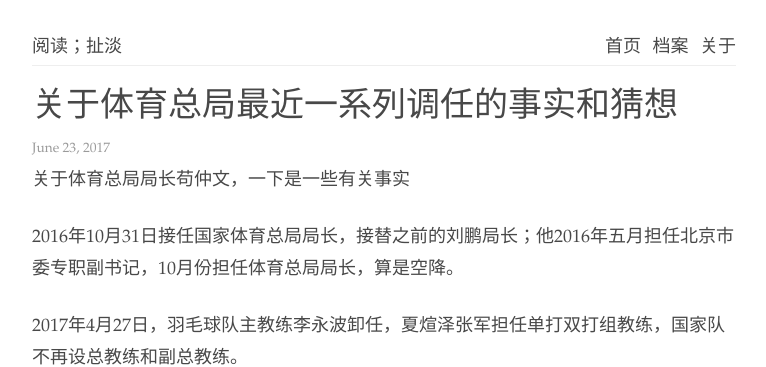
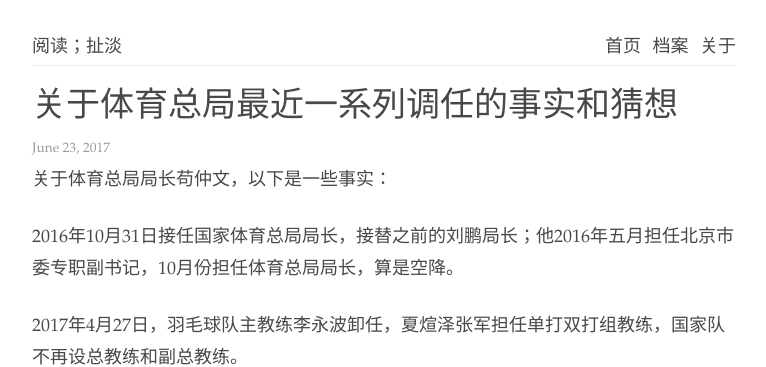
Before and after one commit to readandchedan/readandchedan.github.io, a Jekyll site: the page built from _posts/nonfiction/_posts/2017-06-23-on-personel-change-of-chinese-sports.md, in a window 1280 px wide and 900 px high. Shown: the top 367 px of the window, without its empty margins (256-1022 px from the left). Built offline with Jekyll 4.4.1, drawn with Linux system fonts in a browser that asks for light colours.

Commit message:
Commited on 2017-06-23 23:17:53.246320

```diff
--- a/_posts/nonfiction/_posts/2017-06-23-on-personel-change-of-chinese-sports.md
+++ b/_posts/nonfiction/_posts/2017-06-23-on-personel-change-of-chinese-sports.md
@@ -3,7 +3,7 @@ title: 关于体育总局最近一系列调任的事实和猜想
 layout: default
 ---
 
-关于体育总局局长苟仲文，一下是一些有关事实
+关于体育总局局长苟仲文，以下是一些事实：
 
 2016年10月31日接任国家体育总局局长，接替之前的刘鹏局长；他2016年五月担任北京市委专职副书记，10月份担任体育总局局长，算是空降。
 
```
